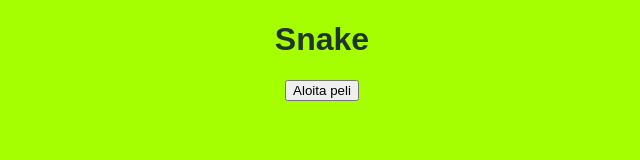
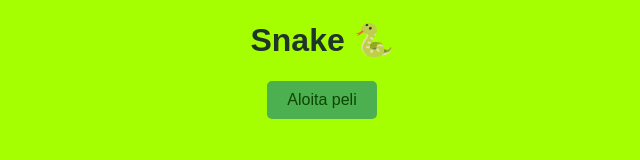
Before and after one commit to vainoSa/Aitehtava, a plain HTML site: page index.html in a window 1280 px wide. Shown: the whole page, without its empty margins (318-958 px from the left). Drawn offline with Linux system fonts and the light colour scheme.

Commit message:
Loppusilaus

```diff
--- a/index.html
+++ b/index.html
@@ -8,14 +8,14 @@
 </head>
 <body>
 
-    <h1>Snake</h1>
+    <h1>Snake 🐍</h1>
     <div id="aloitusruutu">
         <button id="startButton">Aloita peli</button>
     </div>
     <div id="pelialue" hidden>
         <canvas id="gameCanvas" width="400" height="400"></canvas>
     <p><strong>Pisteet:</strong> <span id="info">0</span></p>
-    <p><strong>Ennätys:</strong> <span id="ennatus">0</span></p>
+    <p><strong>Ennätys 🥇:</strong> <span id="ennatus">0</span></p>
     </div>
     <div id="gameOver" hidden>
         <h2>Game over</h2>
--- a/style.css
+++ b/style.css
@@ -14,3 +14,16 @@ body{
 #info, #ennatus, #finalScore {
     font-weight: bold;
 }
+
+#startButton, #restartButton {
+    padding: 10px 20px;
+    font-size: 16px;
+    cursor: pointer;
+    background-color: #4CAF50;
+    color: rgb(12, 70, 0);
+    border: none;
+    border-radius: 5px;
+}
+#startButton:hover, #restartButton:hover {
+    background-color: #45a049;
+}
```
